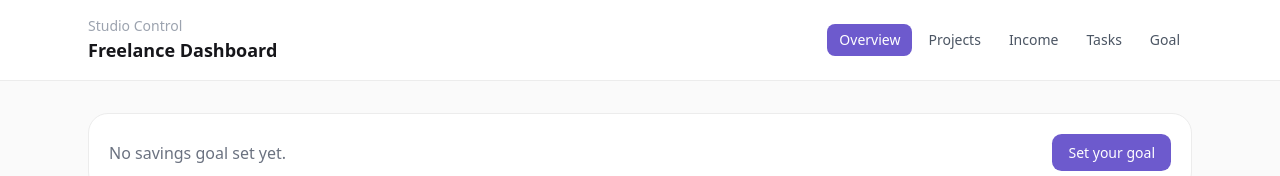
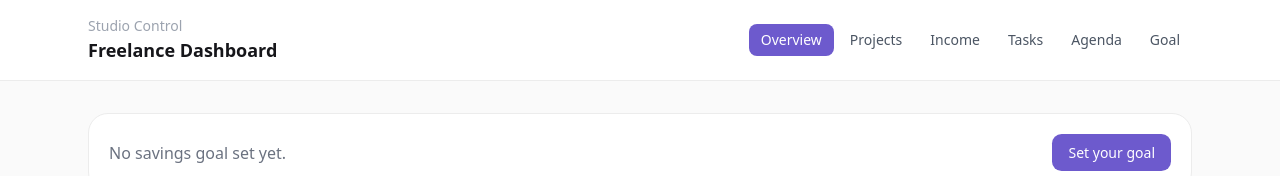
Before and after one commit to lidianemartinss/freelance-dashboard, a Next.js app: page / in a window 1280 px wide. Shown: the top 176 px of the page. Built offline with nearby package versions, Linux system fonts and the light colour scheme; no server answers; the database is empty.

Commit message:
Update Nav.tsx

```diff
--- a/components/Nav.tsx
+++ b/components/Nav.tsx
@@ -9,6 +9,7 @@ const links = [
   { href: "/projects", label: "Projects" },
   { href: "/income", label: "Income" },
   { href: "/tasks", label: "Tasks" },
+  { href: "/agenda", label: "Agenda" },
   { href: "/goal", label: "Goal" },
 ];
 
```
